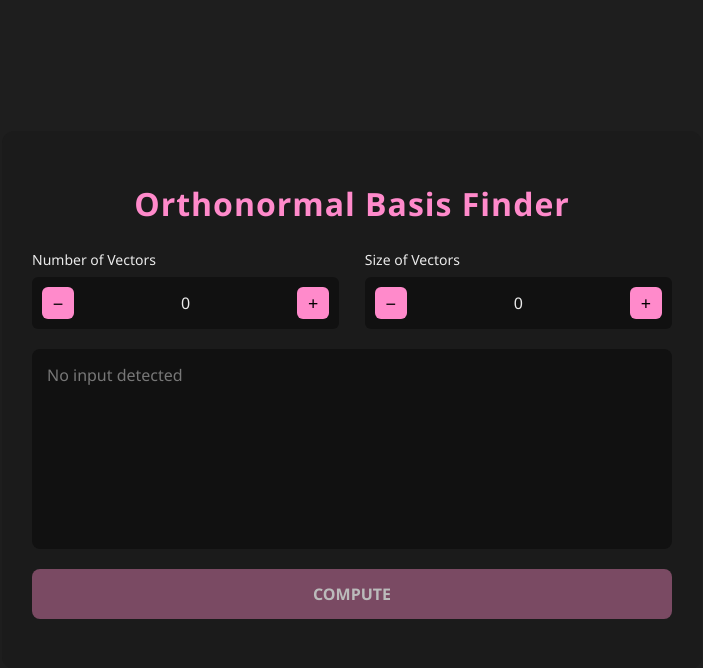
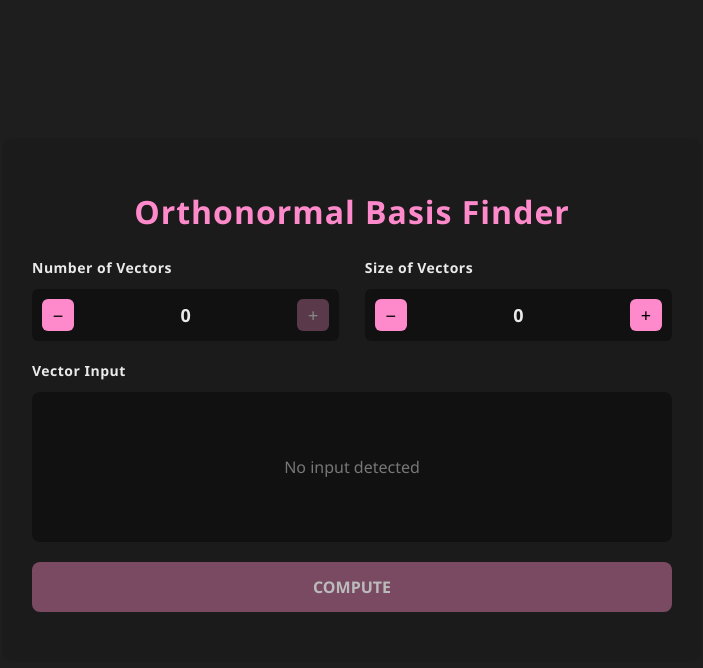
Before and after one commit to neokomu/OrthonormalBasisFinder, a Flask app: page / in a window 1280 px wide. Shown: the top 668 px of the page, without its empty margins (288-991 px from the left). Run offline with Flask 3, Linux system fonts and the light colour scheme.

Commit message:
Coded user interface for vector input and output, implemented constraints and capping inputs, added page load reset and smart scrolling

```diff
--- a/web/static/css/style.css
+++ b/web/static/css/style.css
@@ -67,8 +67,12 @@ h1 {
 }
 
 .label {
-    margin-bottom: 8px;
+    display: block;
+    margin-bottom: 12px;
     font-size: 14px;
+    font-weight: bold;
+    color: var(--text);
+    letter-spacing: 0.5px;
 }
 
 .counter {
@@ -91,24 +95,70 @@ h1 {
     cursor: pointer;
 }
 
+.counter-input {
+    width: 50px;
+    background: transparent;
+    border: none;
+    color: var(--text);
+    text-align: center;
+    font-size: 18px;
+    font-weight: bold;
+    outline: none;
+    -moz-appearance: textfield;
+}
+
+.counter-input::-webkit-outer-spin-button,
+.counter-input::-webkit-inner-spin-button {
+    -webkit-appearance: none;
+    margin: 0;
+}
+
+.counter button:disabled {
+    background: var(--pink-dark);
+    color: #bbb;
+    cursor: not-allowed;
+    opacity: 0.7;
+}
+
 .vector-input {
     background: var(--panel);
-    height: 200px;
+    height: auto;
     border-radius: 8px;
-    padding: 15px;
-    overflow-y: auto;
+    padding: 25px 30px 25px 10px;
+    margin-bottom: 20px;
     color: var(--muted);
-    margin-bottom: 20px;
+    display: flex;
+    flex-direction: column;
+    justify-content: flex-start;
+    align-items: center;
+    gap: 15px;
+}
+
+.vector-input.empty-state {
+    min-height: 150px;
+    justify-content: center;
+    padding: 20px;
 }
 
 .vector {
     display: flex;
-    gap: 8px;
-    margin-bottom: 10px;
+    align-items: center;
+    width: 100%;
+    gap: 15px;
+}
+
+.vector-label {
+    color: var(--text);
+    font-weight: bold;
+    font-size: 14px;
+    width: 30px;
+    text-align: right;
+    flex-shrink: 0;
 }
 
 .vector input {
-    width: 250px;
+    flex: 1;
+    min-width: 0;
     height: 50px;
     padding: 6px;
     background: #222;
--- a/web/static/js/main.js
+++ b/web/static/js/main.js
@@ -2,7 +2,7 @@
  * File: main.js
  * ----------------------------------------
  * Updates based on UI Design:
- * 1. Manage TWO state variables: 'numVectors' (rows) and 'vectorDim' (cols).
+ * 1. Manage TWO state variables: 'numVectors' (rows) and 'vectorSize' (cols).
  * 2. Regenerate the input grid whenever either counter changes.
  * 3. Handle the toast notifications.
  */
@@ -14,8 +14,8 @@
 let numVectors = 0;
 let vectorSize = 0;
 
-const numVectorsSpan = document.getElementById("numVectors");
-const vectorSizeSpan = document.getElementById("vectorSize");
+const numVectorsInput = document.getElementById("numVectors");
+const vectorSizeInput = document.getElementById("vectorSize");
 const vectorInputDiv = document.getElementById("vectorInput");
 const computeBtn = document.getElementById("computeBtn");
 const toast = document.getElementById("toast");
@@ -29,18 +29,102 @@ let toastTimeout;
 
 // --- Function: Update Counters ---
 
+// Constants
+const MAX_SIZE = 7;
+
+// Select Buttons
+const btnIncVectors = document.getElementById("btnIncVectors");
+const btnIncSize    = document.getElementById("btnIncSize");
+
+function updateConstraints() {
+    // Enforce Max Size of 7
+    if (vectorSize > MAX_SIZE) {
+        vectorSize = MAX_SIZE;
+        vectorSizeInput.value = MAX_SIZE;
+    }
+
+    // Enforce Number of Vectors <= Size
+    if (numVectors > vectorSize) {
+        numVectors = vectorSize;
+        numVectorsInput.value = vectorSize;
+    }
+
+    // Disable "Add Vector" if limit reached
+    btnIncVectors.disabled = (numVectors >= vectorSize);
+
+    // Disable "Add Size" if limit reached
+    btnIncSize.disabled = (vectorSize >= MAX_SIZE);
+
+    // Disable "Add Vector" if Size is 0
+    if (vectorSize === 0) btnIncVectors.disabled = true;
+}
+
 function changeVectors(delta) {
-    numVectors = Math.max(0, numVectors + delta);
-    numVectorsSpan.textContent = numVectors;
+    let current = parseInt(numVectorsInput.value) || 0;
+    let newValue = Math.max(0, current + delta);
+
+    numVectors = newValue;
+    numVectorsInput.value = newValue;
+
+    updateConstraints();
     renderInputs();
 }
 
 function changeSize(delta) {
-    vectorSize = Math.max(0, vectorSize + delta);
-    vectorSizeSpan.textContent = vectorSize;
+    let current = parseInt(vectorSizeInput.value) || 0;
+    let newValue = Math.max(0, current + delta);
+
+    vectorSize = newValue;
+    vectorSizeInput.value = newValue;
+
+    updateConstraints();
     renderInputs();
 }
 
+function attachCounterListeners() {
+    const inputs = [numVectorsInput, vectorSizeInput];
+
+    inputs.forEach(input => {
+
+        input.addEventListener("keydown", (e) => {
+            const allowedKeys = ["Backspace", "Delete", "ArrowLeft", "ArrowRight", "Tab", "Home", "End"];
+            if (allowedKeys.includes(e.key)) return;
+
+            if (/^[0-9]$/.test(e.key)) return;
+
+            e.preventDefault();
+        });
+
+        input.addEventListener("input", (e) => {
+            e.target.value = e.target.value.replace(/[^0-9]/g, '');
+            let val = parseInt(e.target.value);
+
+            if (isNaN(val) || val < 0) val = 0;
+
+            if (e.target.id === "numVectors") {
+                numVectors = val;
+            } else {
+                vectorSize = val;
+            }
+            updateConstraints();
+            renderInputs();
+        });
+
+        input.addEventListener("blur", (e) => {
+            if (e.target.value === "") {
+                e.target.value = "0";
+                if (e.target.id === "numVectors") numVectors = 0;
+                else vectorSize = 0;
+                updateConstraints();
+                renderInputs();
+            }
+        });
+    });
+}
+
+attachCounterListeners();
+updateConstraints();
+renderInputs();
 
 /* =========================================
    SECTION 3: GRID GENERATION
@@ -52,24 +136,65 @@ function renderInputs() {
     vectorInputDiv.innerHTML = "";
 
     if (numVectors === 0 || vectorSize === 0) {
+        vectorInputDiv.classList.add("empty-state");
         vectorInputDiv.textContent = "No input detected";
         computeBtn.classList.remove("active");
         return;
     }
 
+    // Reset alignment to top when we have inputs
+    vectorInputDiv.classList.remove("empty-state");
+
     for (let i = 0; i < numVectors; i++) {
         const row = document.createElement("div");
         row.className = "vector";
 
+        const label = document.createElement("div");
+        label.className = "vector-label";
+        label.textContent = `v${i + 1}`;
+        row.appendChild(label);
+
         for (let j = 0; j < vectorSize; j++) {
             const input = document.createElement("input");
-            input.type = "number";
+            input.type = "text";
+            input.inputMode = "decimal";
+
+            input.addEventListener("keydown", (e) => {
+                // Allow Navigation Keys (Backspace, Delete, Tab, Arrows, Enter)
+                const navKeys = ["Backspace", "Delete", "Tab", "ArrowLeft", "ArrowRight", "Enter", "Home", "End"];
+                if (navKeys.includes(e.key)) return;
+
+                // Allow Control Combinations (Ctrl+C, Ctrl+V, Ctrl+A)
+                if (e.ctrlKey || e.metaKey) return;
+
+                // Allow Numbers (0-9)
+                if (/^[0-9]$/.test(e.key)) return;
+
+                // Allow Single Decimal Point
+                if (e.key === "." && !input.value.includes(".")) return;
+
+                // Allow Single Negative Sign (Only at the start)
+                if (e.key === "-") {
+                    if (!input.value.includes("-") && input.selectionStart === 0) {
+                        return;
+                    }
+                }
+                e.preventDefault();
+            });
+
+            // Block pasting of invalid text
+            input.addEventListener("paste", (e) => {
+                const pasteData = (e.clipboardData || window.clipboardData).getData('text');
+                if (!/^-?\d*\.?\d*$/.test(pasteData)) {
+                    e.preventDefault();
+                }
+            });
+
             input.addEventListener("input", validateInput);
             row.appendChild(input);
         }
         vectorInputDiv.appendChild(row);
     }
-
     validateInput();
 }
 
@@ -77,17 +202,6 @@ function renderInputs() {
 /* =========================================
    SECTION 4: API & OUTPUT
    ========================================= */
-
-function validateInput() {
-    const inputs = vectorInputDiv.querySelectorAll("input");
-    let allFilled = true;
-
-    inputs.forEach(input => {
-        if (input.value === "") allFilled = false;
-    });
-
-    computeBtn.classList.toggle("active", allFilled && inputs.length > 0);
-}
 
 function showToast(title, message, isError = false) {
     const toastTitle = document.querySelector(".toast-title");
@@ -102,20 +216,33 @@ function showToast(title, message, isError = false) {
         toast.classList.remove("error");
     }
 
-    toast.style.display = "block";
+    toast.classList.add("show");
 
     clearTimeout(toastTimeout);
 
     toastTimeout = setTimeout(() => {
-        toast.style.display = "none";
+        toast.classList.remove("show");
     }, 3000);
 }
 
 if (closeToastBtn) {
     closeToastBtn.addEventListener("click", () => {
-        toast.style.display = "none";
+        toast.classList.remove("show");
         clearTimeout(toastTimeout); // Stop the auto-close timer if user closed it manually
     });
+}
+
+function validateInput() {
+    const inputs = vectorInputDiv.querySelectorAll("input");
+    let allFilled = true;
+
+    inputs.forEach(input => {
+        if (input.value === "" || input.value === "-" || input.value === ".") {
+            allFilled = false;
+        }
+    });
+
+    computeBtn.classList.toggle("active", allFilled && inputs.length > 0);
 }
 
 computeBtn.addEventListener("click", async () => {
@@ -146,9 +273,7 @@ computeBtn.addEventListener("click", async () => {
 
         const data = await response.json();
 
-        if (!response.ok) {
-            throw new Error(data.error || "Computation failed");
-        }
+        if (!response.ok) {throw new Error(data.error || "Computation failed");}
 
         // Clear previous results
         const resultsContainer = document.getElementById("results-container");
@@ -156,30 +281,63 @@ computeBtn.addEventListener("click", async () => {
 
         // Loop through the result vectors and display
         data.forEach((vector, index) => {
-            // Format numbers to 4 decimal places
-            const formattedVector = vector.map(num => num.toFixed(4)).join(", ");
+            const row = document.createElement("div");
+            row.className = "vector";
 
-            const vectorLine = document.createElement("div");
-            vectorLine.style.color = "#eaeaea";
-            vectorLine.style.marginBottom = "5px";
-            vectorLine.innerHTML = `<strong>u<sub>${index + 1}</sub>:</strong> (${formattedVector})`;
+            const label = document.createElement("div");
+            label.className = "vector-label";
+            label.textContent = `u${index + 1}`;
+            row.appendChild(label);
 
-            resultsContainer.appendChild(vectorLine);
+            vector.forEach(num => {
+                const input = document.createElement("input");
+                input.type = "text";
+                input.value = num.toFixed(4);
+                input.readOnly = true;
+                row.appendChild(input);
+            });
+            resultsContainer.appendChild(row);
         });
 
         // Success Handling
         const outputDiv = document.querySelector(".output");
         outputDiv.style.display = "block";
-        outputDiv.scrollIntoView({ behavior: "smooth", block: "start" });
+        // Smart scrolling
+        const rect = outputDiv.getBoundingClientRect();
+        if (rect.top > 150) {
+            outputDiv.scrollIntoView({ behavior: "smooth", block: "start" });
+        }
         showToast("Computation complete", "The graph output can be seen below.", false);
-        toast.style.display = "block";
-
     } catch (error) {
         console.error("Error:", error);
+        showToast("Invalid input", "The vectors are linearly dependent.", true);
     }
 });
 
 function resetView() {
+    // Testing if button works
+    console.log("Resetting graph view...");
+
+    // Placeholder here to reset view of the graph (camera reset code)
+}
+
+/* =========================================
+   SECTION 5: PAGE LOAD RESET
+   ========================================= */
+
+window.addEventListener("load", () => {
+    // Overriding browser cache
+    numVectorsInput.value = 0;
+    vectorSizeInput.value = 0;
+
+    // Reset internal JavaScript state
+    numVectors = 0;
+    vectorSize = 0;
+
+    // Reset the UI
+    updateConstraints();
+    renderInputs();
+
+    // Ensure output is hidden
     document.querySelector(".output").style.display = "none";
-    document.getElementById("graphArea").textContent = "graph here";
-}
+});
--- a/web/templates/index.html
+++ b/web/templates/index.html
@@ -13,23 +13,25 @@
 
     <div class="controls">
         <div class="control-box">
-            <div class="label">Number of Vectors</div>
+            <label class="label" for="numVectors">Number of Vectors</label>
             <div class="counter">
-                <button onclick="changeVectors(-1)">−</button>
-                <span id="numVectors">0</span>
-                <button onclick="changeVectors(1)">+</button>
+                <button onclick="changeVectors(-1)" id="btnDecVectors">−</button>
+                <input type="number" id="numVectors" value="0" min="0" class="counter-input">
+                <button onclick="changeVectors(1)" id="btnIncVectors">+</button>
             </div>
         </div>
 
         <div class="control-box">
-            <div class="label">Size of Vectors</div>
+            <label class="label" for="vectorSize">Size of Vectors</label>
             <div class="counter">
-                <button onclick="changeSize(-1)">−</button>
-                <span id="vectorSize">0</span>
-                <button onclick="changeSize(1)">+</button>
+                <button onclick="changeSize(-1)" id="btnDecSize">−</button>
+                <input type="number" id="vectorSize" value="0" min="0" class="counter-input">
+                <button onclick="changeSize(1)" id="btnIncSize">+</button>
             </div>
         </div>
     </div>
+
+    <div class="label">Vector Input</div>
 
     <div class="vector-input" id="vectorInput">
         No input detected
@@ -41,17 +43,41 @@
 
     <!-- OUTPUT -->
     <div class="output">
-        <div class="output-header">Computation Output</div>
+        <div class="label">Computation Output</div>
 
-        <div id="results-container" style="margin-bottom: 15px; padding: 10px; background: #222; border-radius: 5px;"></div>
+        <div id="results-container" class="vector-input" style="min-height: auto; margin-bottom: 15px;"></div>
 
-        <div class="graph-area" id="graphArea">
-            graph here
+        <div class="graph-area" id="graphAreaWrapper">
+
+            <div id="graphPlot">
+                graph here
+            </div>
+
+            <button class="reset-btn" onclick="resetView()">Reset View</button>
+
+            <div class="legend-box">
+                <div class="legend-title">Vectors</div>
+
+                <div class="legend-item">
+                    <span class="legend-color" style="background: #ff4d4d;"></span>
+                    v1 <span class="sub-text">(Original)</span>
+                </div>
+                <div class="legend-item">
+                    <span class="legend-color" style="background: #ffa600;"></span>
+                    v2 <span class="sub-text">(Original)</span>
+                </div>
+                <div class="legend-item">
+                    <span class="legend-color" style="background: #32CD32;"></span>
+                    u1 <span class="sub-text">(Orthonormal)</span>
+                </div>
+                <div class="legend-item">
+                    <span class="legend-color" style="background: #800080;"></span>
+                    u2 <span class="sub-text">(Orthonormal)</span>
+                </div>
+            </div>
+
         </div>
 
-        <div class="output-footer">
-            <button class="reset-btn" onclick="resetView()">Reset View</button>
-        </div>
     </div>
 </div>
 
```
Also changed, not shown: other parts of web/static/css/style.css (+93 -11 lines).
